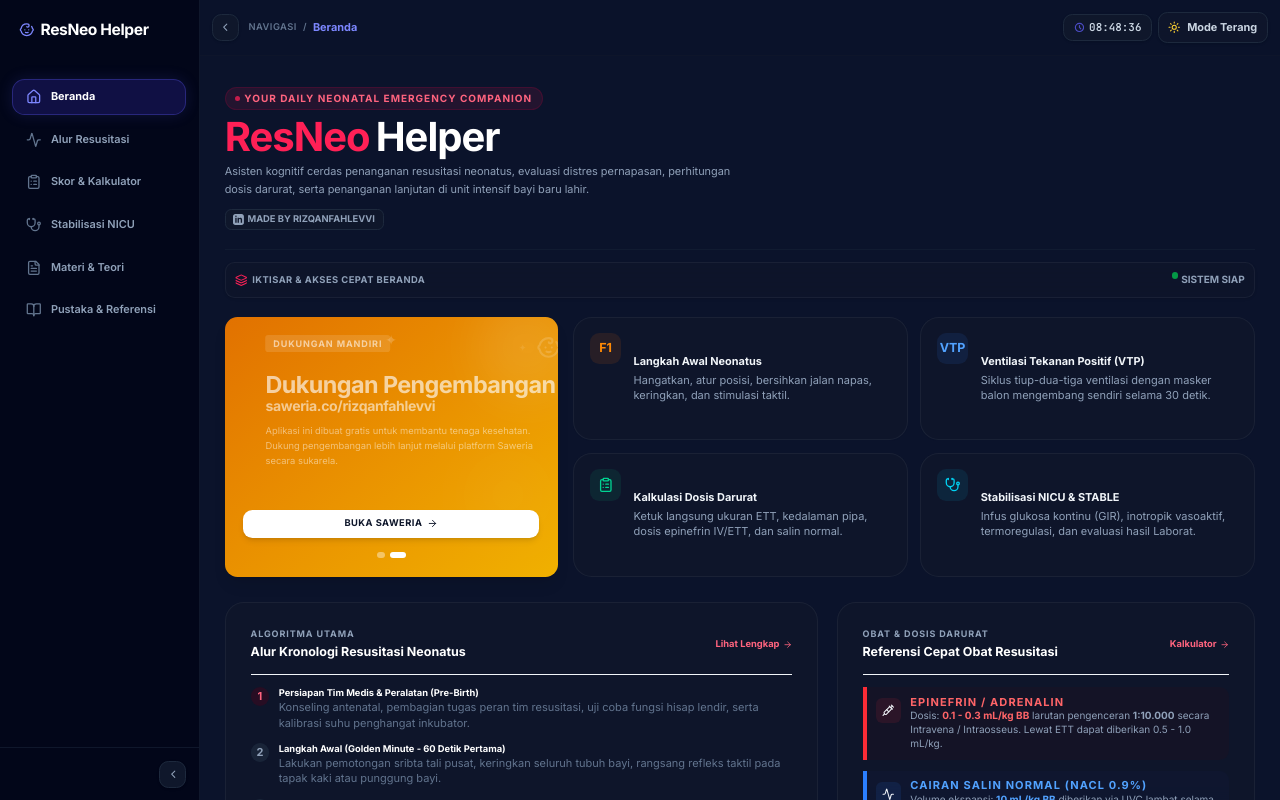
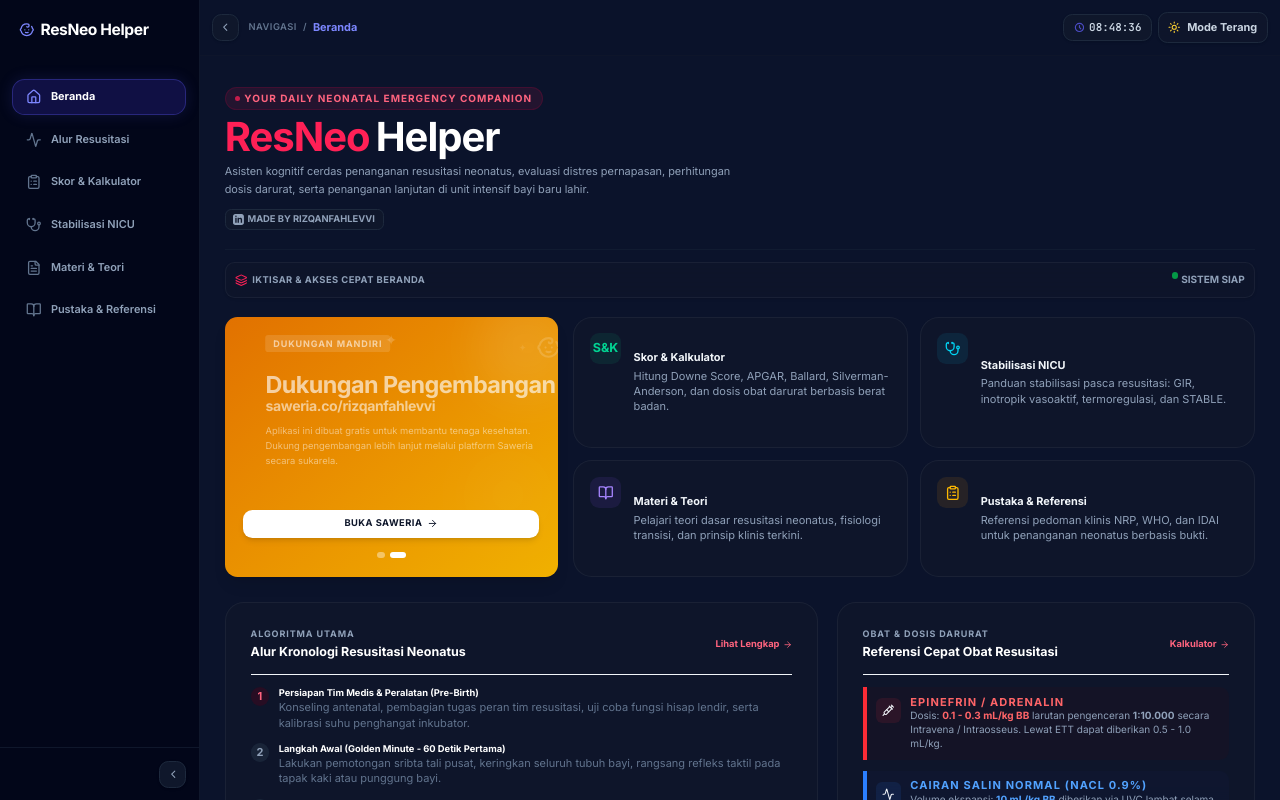
Before and after one commit to rizqanfahlevvi/resneo-helper, a React (Vite) app: page / in a window 1280 px wide. Built offline with nearby package versions, Linux system fonts and the light colour scheme.

Commit message:
feat: update quick access cards to show all 4 main sections
Replace F1/VTP cards with Skor & Kalkulator, Stabilisasi NICU,
Materi & Teori, and Pustaka & Referensi for clearer navigation.

https://claude.ai/code/session_01T6dXE932nYsHEwNEWQ6rws

```diff
--- a/src/components/tabs/TabHome.tsx
+++ b/src/components/tabs/TabHome.tsx
@@ -16,7 +16,7 @@ import { useState, useEffect } from 'react';
 import { motion, AnimatePresence } from 'motion/react';
 
 interface TabHomeProps {
-  onNavigate: (tab: 'emergency' | 'scores' | 'advanced') => void;
+  onNavigate: (tab: 'emergency' | 'scores' | 'advanced' | 'theory' | 'references') => void;
 }
 
 export default function TabHome({ onNavigate }: TabHomeProps) {
@@ -286,47 +286,47 @@ export default function TabHome({ onNavigate }: TabHomeProps) {
 
           {[
             {
-              label: 'F1',
-              labelClass: 'bg-orange-100 dark:bg-orange-500/10 text-orange-600 dark:text-orange-400',
-              hoverBorder: 'hover:border-rose-500/30',
-              shadowColor: 'hover:shadow-rose-100/50 dark:hover:shadow-none',
-              title: 'Langkah Awal Neonatus',
-              chevronClass: 'text-orange-500',
-              desc: 'Hangatkan, atur posisi, bersihkan jalan napas, keringkan, dan stimulasi taktil.',
-              tab: 'emergency' as const,
-              delay: 0,
-            },
-            {
-              label: 'VTP',
-              labelClass: 'bg-blue-100 dark:bg-blue-500/10 text-blue-600 dark:text-blue-400',
-              hoverBorder: 'hover:border-blue-500/30',
-              shadowColor: 'hover:shadow-blue-100/50 dark:hover:shadow-none',
-              title: 'Ventilasi Tekanan Positif (VTP)',
-              chevronClass: 'text-blue-500',
-              desc: 'Siklus tiup-dua-tiga ventilasi dengan masker balon mengembang sendiri selama 30 detik.',
-              tab: 'emergency' as const,
-              delay: 0.05,
-            },
-            {
-              icon: ClipboardList,
-              iconClass: 'bg-emerald-100 dark:bg-emerald-500/10 text-emerald-600 dark:text-emerald-400',
+              label: 'S&K',
+              labelClass: 'bg-emerald-100 dark:bg-emerald-500/10 text-emerald-600 dark:text-emerald-400',
               hoverBorder: 'hover:border-emerald-500/30',
               shadowColor: 'hover:shadow-emerald-100/50 dark:hover:shadow-none',
-              title: 'Kalkulasi Dosis Darurat',
+              title: 'Skor & Kalkulator',
               chevronClass: 'text-emerald-500',
-              desc: 'Ketuk langsung ukuran ETT, kedalaman pipa, dosis epinefrin IV/ETT, dan salin normal.',
+              desc: 'Hitung Downe Score, APGAR, Ballard, Silverman-Anderson, dan dosis obat darurat berbasis berat badan.',
               tab: 'scores' as const,
-              delay: 0.1,
+              delay: 0,
             },
             {
               icon: Stethoscope,
               iconClass: 'bg-cyan-100 dark:bg-cyan-500/10 text-cyan-600 dark:text-cyan-400',
               hoverBorder: 'hover:border-cyan-500/30',
               shadowColor: 'hover:shadow-cyan-100/50 dark:hover:shadow-none',
-              title: 'Stabilisasi NICU & STABLE',
+              title: 'Stabilisasi NICU',
               chevronClass: 'text-cyan-500',
-              desc: 'Infus glukosa kontinu (GIR), inotropik vasoaktif, termoregulasi, dan evaluasi hasil Laborat.',
+              desc: 'Panduan stabilisasi pasca resusitasi: GIR, inotropik vasoaktif, termoregulasi, dan STABLE.',
               tab: 'advanced' as const,
+              delay: 0.05,
+            },
+            {
+              icon: BookOpen,
+              iconClass: 'bg-violet-100 dark:bg-violet-500/10 text-violet-600 dark:text-violet-400',
+              hoverBorder: 'hover:border-violet-500/30',
+              shadowColor: 'hover:shadow-violet-100/50 dark:hover:shadow-none',
+              title: 'Materi & Teori',
+              chevronClass: 'text-violet-500',
+              desc: 'Pelajari teori dasar resusitasi neonatus, fisiologi transisi, dan prinsip klinis terkini.',
+              tab: 'theory' as const,
+              delay: 0.1,
+            },
+            {
+              icon: ClipboardList,
+              iconClass: 'bg-amber-100 dark:bg-amber-500/10 text-amber-600 dark:text-amber-400',
+              hoverBorder: 'hover:border-amber-500/30',
+              shadowColor: 'hover:shadow-amber-100/50 dark:hover:shadow-none',
+              title: 'Pustaka & Referensi',
+              chevronClass: 'text-amber-500',
+              desc: 'Referensi pedoman klinis NRP, WHO, dan IDAI untuk penanganan neonatus berbasis bukti.',
+              tab: 'references' as const,
               delay: 0.15,
             },
           ].map((card, i) => (
```
